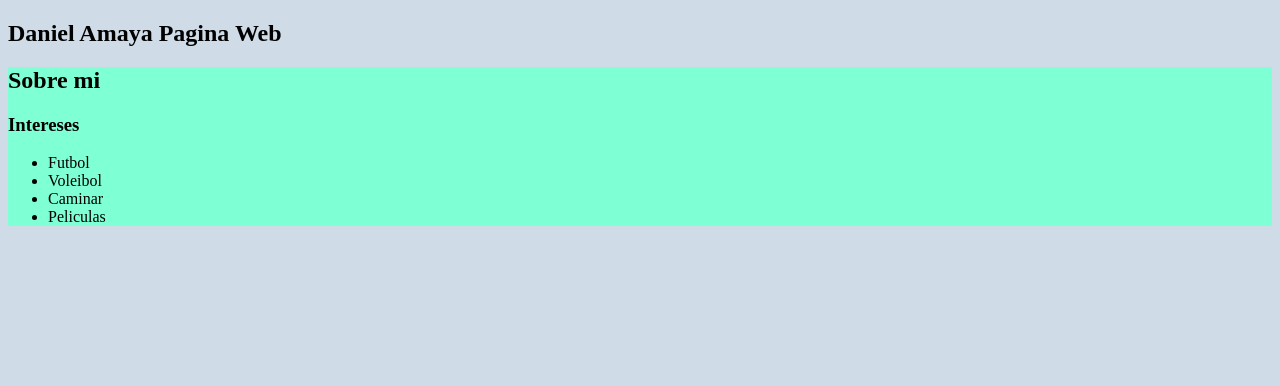
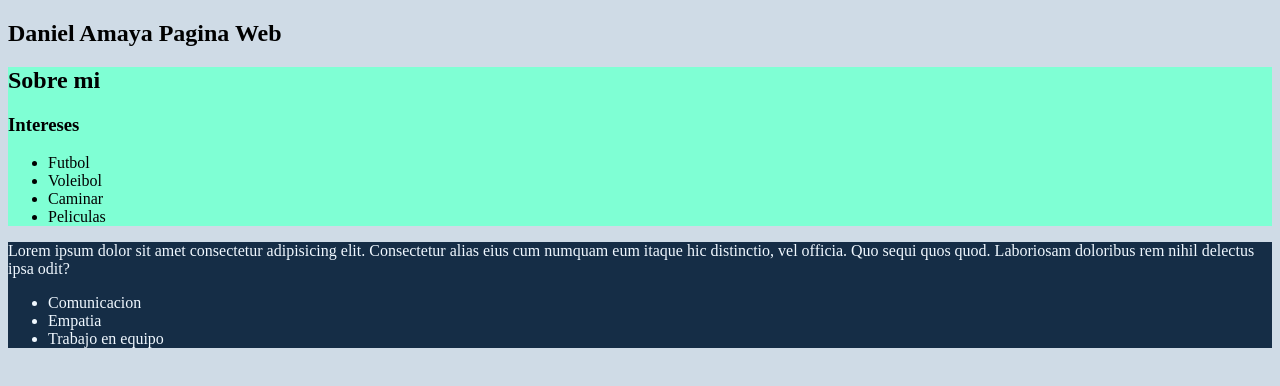
Before and after one commit to amayadaniel677/prueba, a plain HTML site: page index.html in a window 1280 px wide. Drawn offline with Linux system fonts and the light colour scheme.

Commit message:
se agrega seccion 2 habilidades

```diff
--- a/css/styles.css
+++ b/css/styles.css
@@ -5,3 +5,8 @@ body {
 .sobremi {
   background-color: aquamarine;
 }
+
+.habilidades {
+  background-color: rgb(21, 45, 70);
+  color: aliceblue;
+}
--- a/index.html
+++ b/index.html
@@ -22,7 +22,14 @@
         </ul>
     </section>
 
-    <section></section>
+    <section class="habilidades">
+        <p>Lorem ipsum dolor sit amet consectetur adipisicing elit. Consectetur alias eius cum numquam eum itaque hic distinctio, vel officia. Quo sequi quos quod. Laboriosam doloribus rem nihil delectus ipsa odit?</p>
+        <ul>
+            <li>Comunicacion</li>
+            <li>Empatia</li>
+            <li>Trabajo en equipo</li>
+        </ul>
+    </section>
     <section></section>
 </body>
 </body>
```
